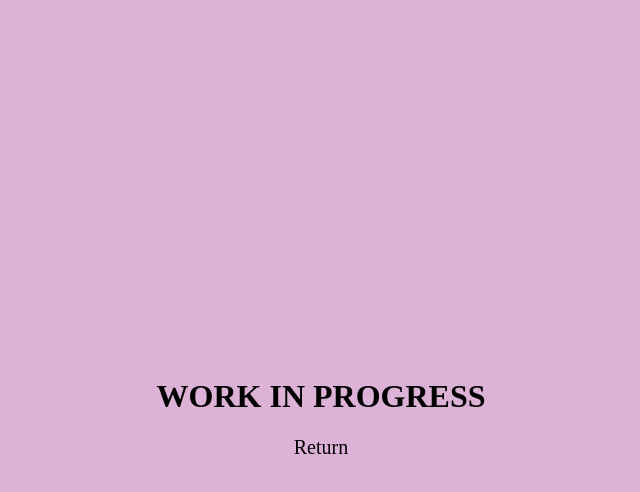
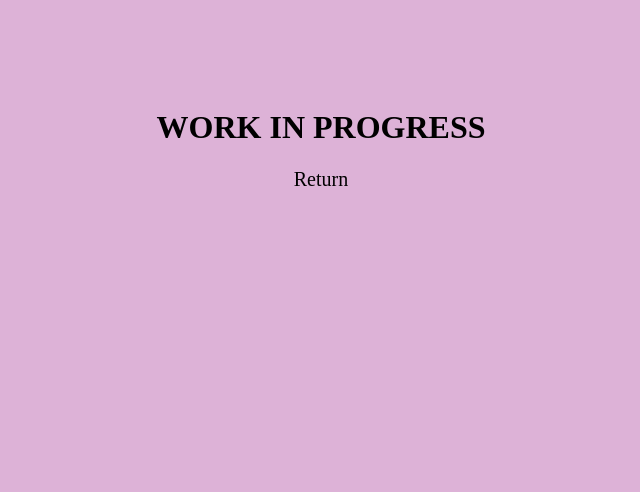
Before and after one commit to Fraan1092/landing-page, a plain HTML site: page wip.html in a window 1280 px wide. Shown: the whole page, without its empty margins (319-959 px from the left). Drawn offline with Linux system fonts and the light colour scheme.

Commit message:
Fix wip spacing

```diff
--- a/wip-style.css
+++ b/wip-style.css
@@ -8,8 +8,7 @@ body {
 .wip-container {
     display: flex;
     flex-direction: column;
-    align-items: center;
-    justify-content: center;
+    margin: 10vh;
 }
 
 h1,
```
